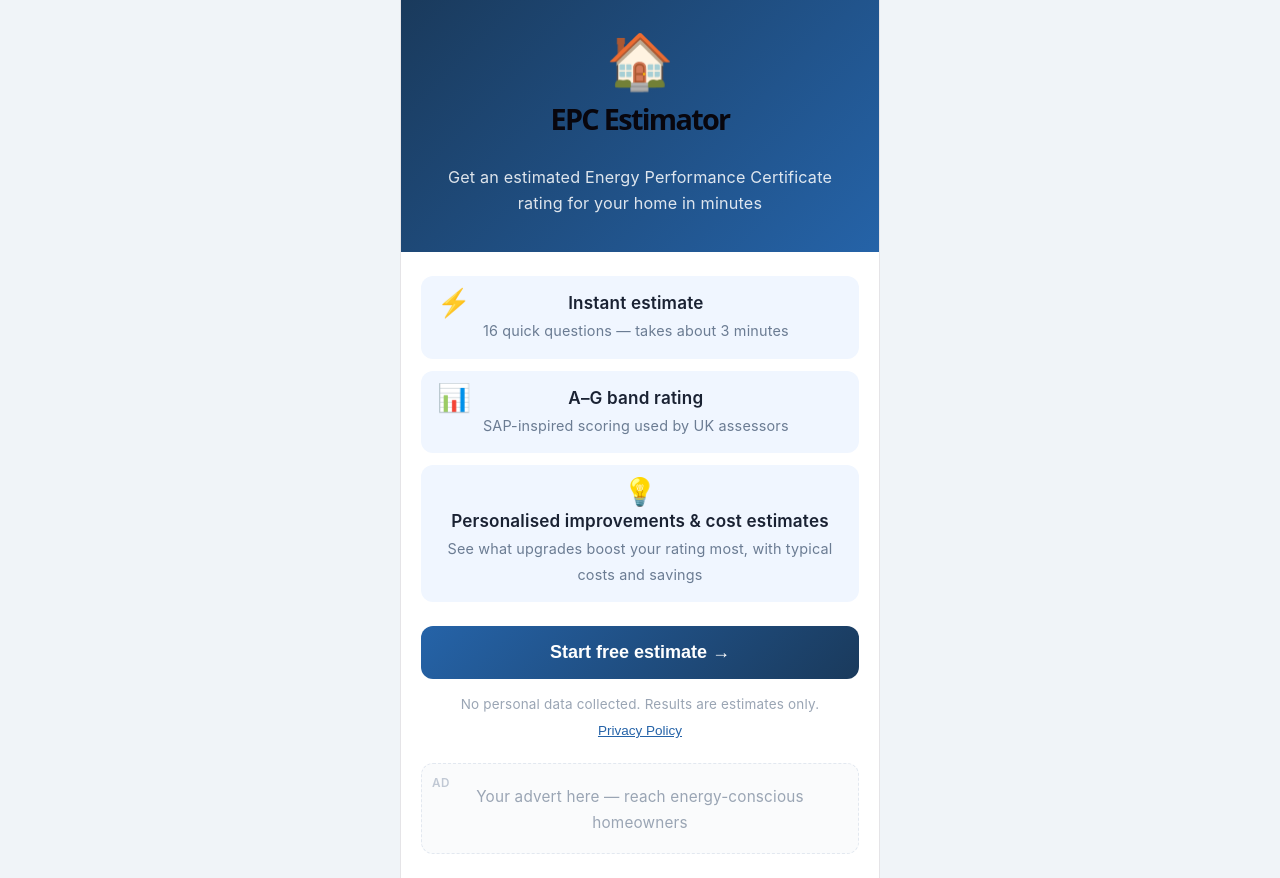
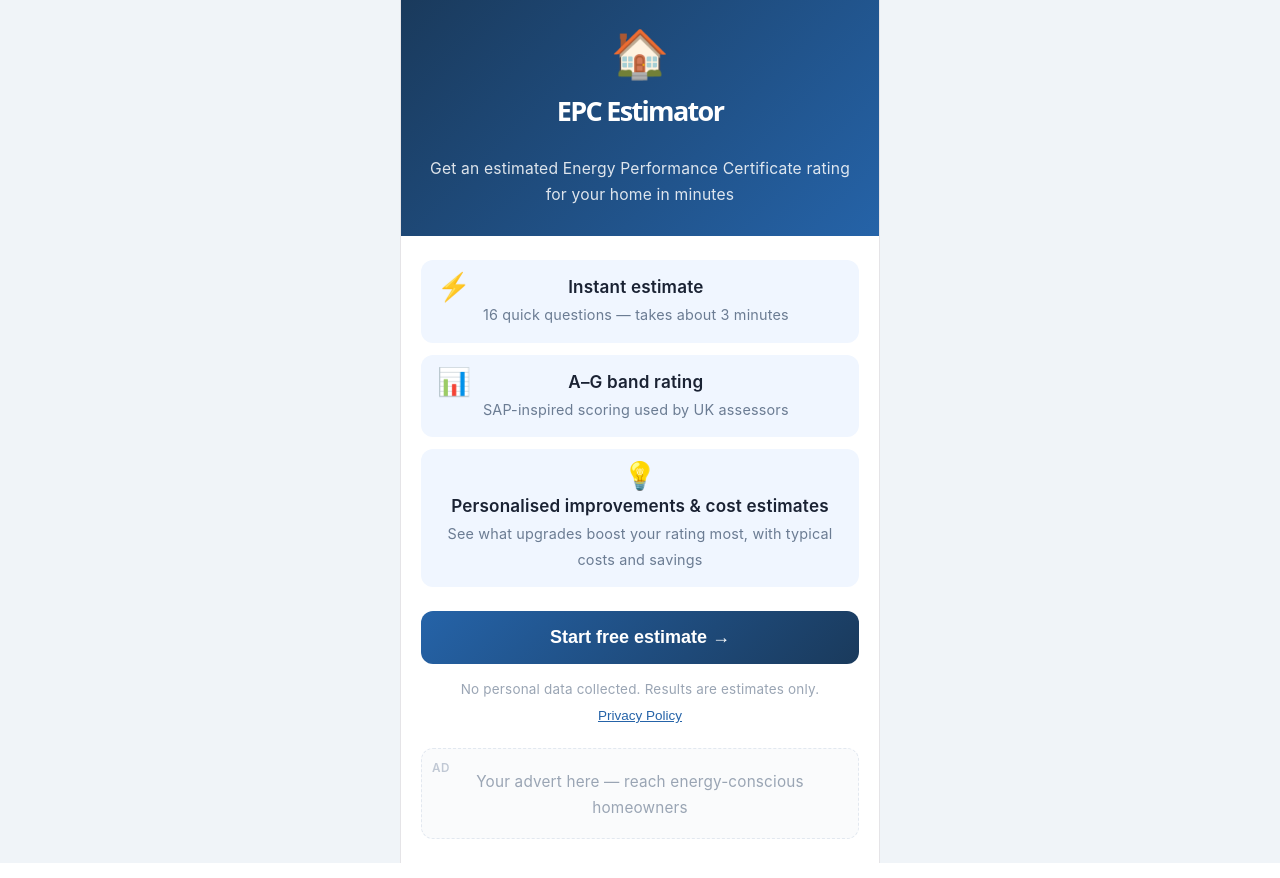
Before and after one commit to lukecode99/epc-estimator-native, a React (Vite) app: page / in a window 1280 px wide. Built offline with nearby package versions, Linux system fonts and the light colour scheme.

Commit message:
fix: UI feedback — white titles, 2x2 buttons, image share, safe area, Exit label

```diff
--- a/src/App.css
+++ b/src/App.css
@@ -5,6 +5,7 @@ body {
   background: #f0f4f8;
   color: #1a2233;
   min-height: 100vh;
+  font-size: 15px;
 }
 
 #root {
@@ -23,10 +24,11 @@ body {
 .screen-header {
   background: linear-gradient(135deg, #1a3a5c 0%, #2563a8 100%);
   color: #fff;
-  padding: 28px 20px 20px;
+  padding: 20px 20px 16px;
+  padding-top: calc(20px + env(safe-area-inset-top));
 }
-.screen-header h1 { font-size: 1.4rem; font-weight: 700; }
-.screen-header p  { font-size: 0.85rem; opacity: 0.85; margin-top: 4px; }
+.screen-header h1 { font-size: 1.3rem; font-weight: 700; color: #fff; }
+.screen-header p  { font-size: 0.82rem; opacity: 0.85; margin-top: 4px; color: #fff; }
 
 .screen-body {
   flex: 1;
@@ -37,12 +39,13 @@ body {
 .home-hero {
   background: linear-gradient(135deg, #1a3a5c 0%, #2563a8 100%);
   color: #fff;
-  padding: 48px 24px 36px;
+  padding: 40px 24px 28px;
+  padding-top: calc(40px + env(safe-area-inset-top));
   text-align: center;
 }
-.home-hero .logo { font-size: 3rem; margin-bottom: 10px; }
-.home-hero h1 { font-size: 1.6rem; font-weight: 800; }
-.home-hero p  { font-size: 0.9rem; opacity: 0.85; margin-top: 6px; }
+.home-hero .logo { font-size: 2.6rem; margin-bottom: 8px; }
+.home-hero h1 { font-size: 1.5rem; font-weight: 800; color: #fff; }
+.home-hero p  { font-size: 0.87rem; opacity: 0.85; margin-top: 6px; color: #fff; }
 
 .home-body { padding: 24px 20px; }
 
@@ -299,29 +302,27 @@ body {
 .preset-name { font-size: 0.8rem; font-weight: 600; color: #1a2233; }
 .preset-m2   { font-size: 0.75rem; color: #6b7c93; }
 
-/* Action row */
+/* Action row (legacy, kept for compatibility) */
 .action-row {
   display: flex;
   gap: 10px;
   margin-bottom: 20px;
 }
 
-/* Bottom CTA row on results page */
-.bottom-actions {
-  display: flex;
+/* 2×2 action grid on results page */
+.action-grid {
+  display: grid;
+  grid-template-columns: 1fr 1fr;
   gap: 10px;
-  margin-top: 16px;
+  margin-bottom: 20px;
 }
-.bottom-actions .btn-outline {
-  display: block;
-  flex: 1;
-  width: auto;
-  margin-top: 0;
+.btn-action-exit {
+  background: #f0f4f8;
+  color: #6b7c93;
+  border-color: #d0d7e2;
 }
-.bottom-actions .btn-action {
-  flex: 1;
-  margin-top: 0;
-}
+.btn-action-exit:hover { background: #e2e8f0; color: #1a2233; }
+
 .btn-action {
   flex: 1;
   background: #f0f6ff;
```
